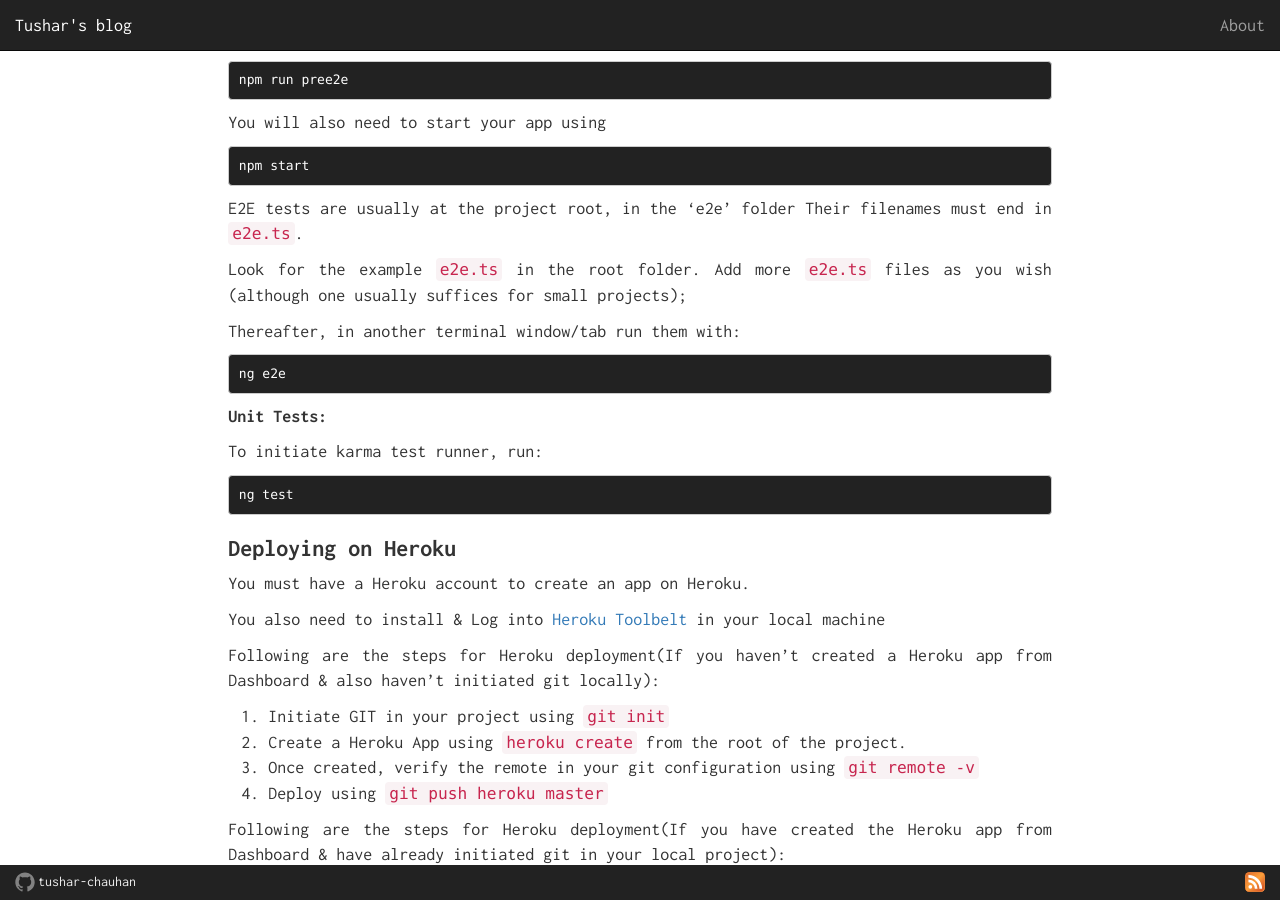
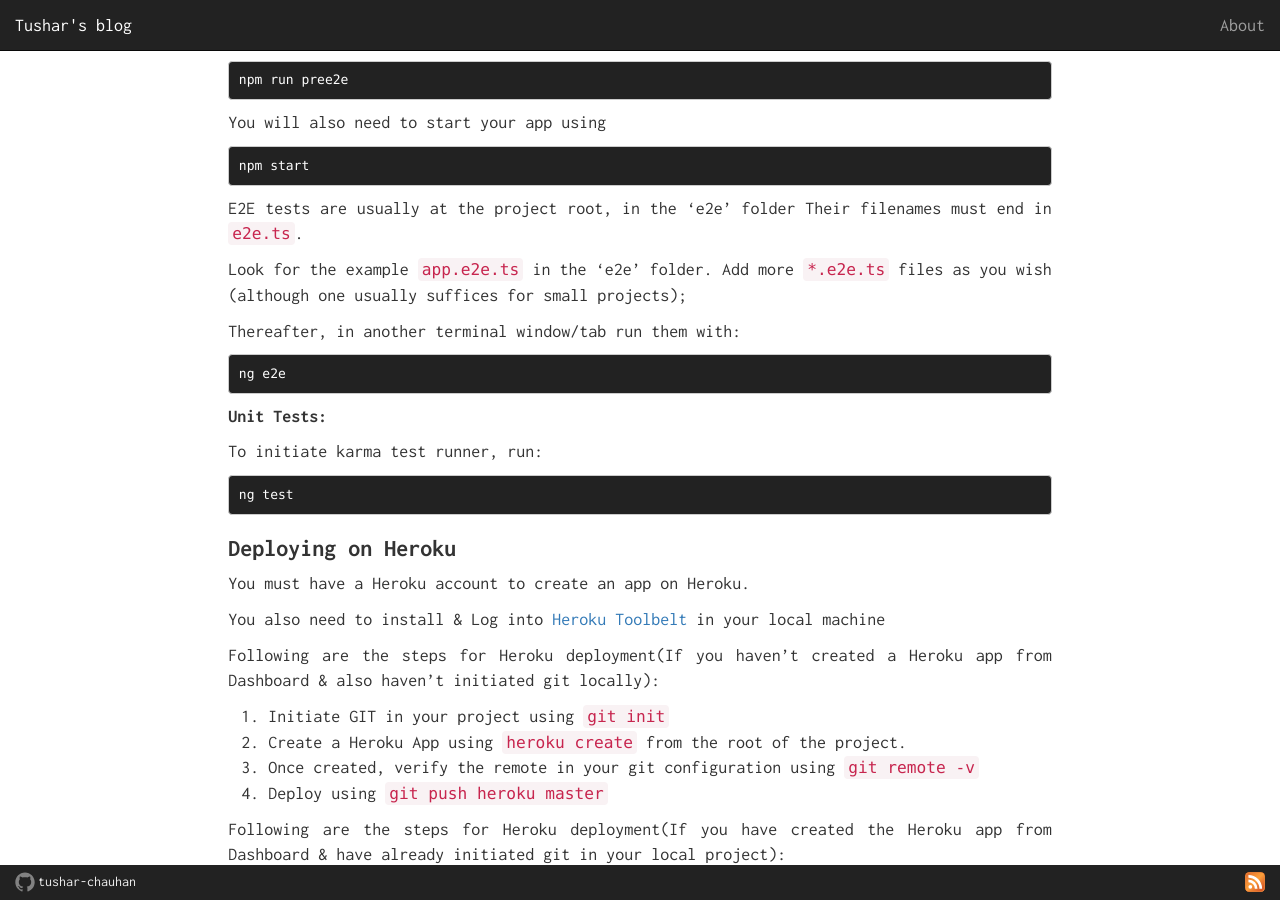
Before and after one commit to tushar-chauhan/tushar-chauhan.github.io, a Jekyll site: the page built from _posts/2016-05-09-angular2-sass-heroku-workflow-with-yeoman-generator.md, in a window 1280 px wide and 900 px high, scrolled down 3096 px. Built offline with Jekyll 4.4.1, drawn with Linux system fonts in a browser that asks for light colours; nearby versions of some CDN libraries; comment, search, counter and statistics services are not loaded.

Commit message:
Updated e2e file references

```diff
--- a/_posts/2016-05-09-angular2-sass-heroku-workflow-with-yeoman-generator.md
+++ b/_posts/2016-05-09-angular2-sass-heroku-workflow-with-yeoman-generator.md
@@ -147,8 +147,8 @@ npm start
 E2E tests are usually at the project root, in the 'e2e' folder
 Their filenames must end in `e2e.ts`.
 
-Look for the example `e2e.ts` in the root folder.
-Add more `e2e.ts` files as you wish (although one usually suffices for small projects);
+Look for the example `app.e2e.ts` in the 'e2e' folder.
+Add more `*.e2e.ts` files as you wish (although one usually suffices for small projects);
 
 Thereafter, in another terminal window/tab run them with:
 
```
